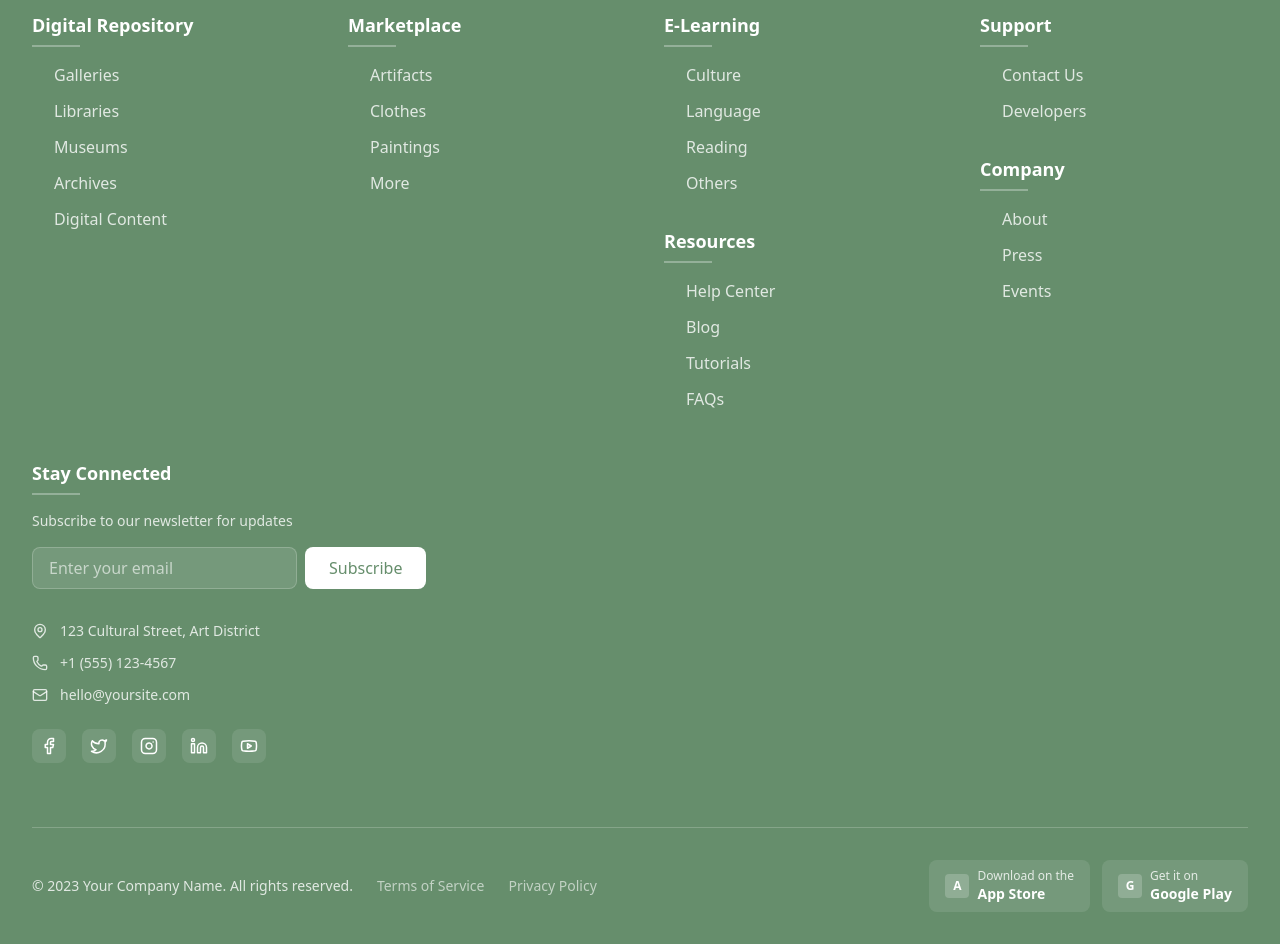
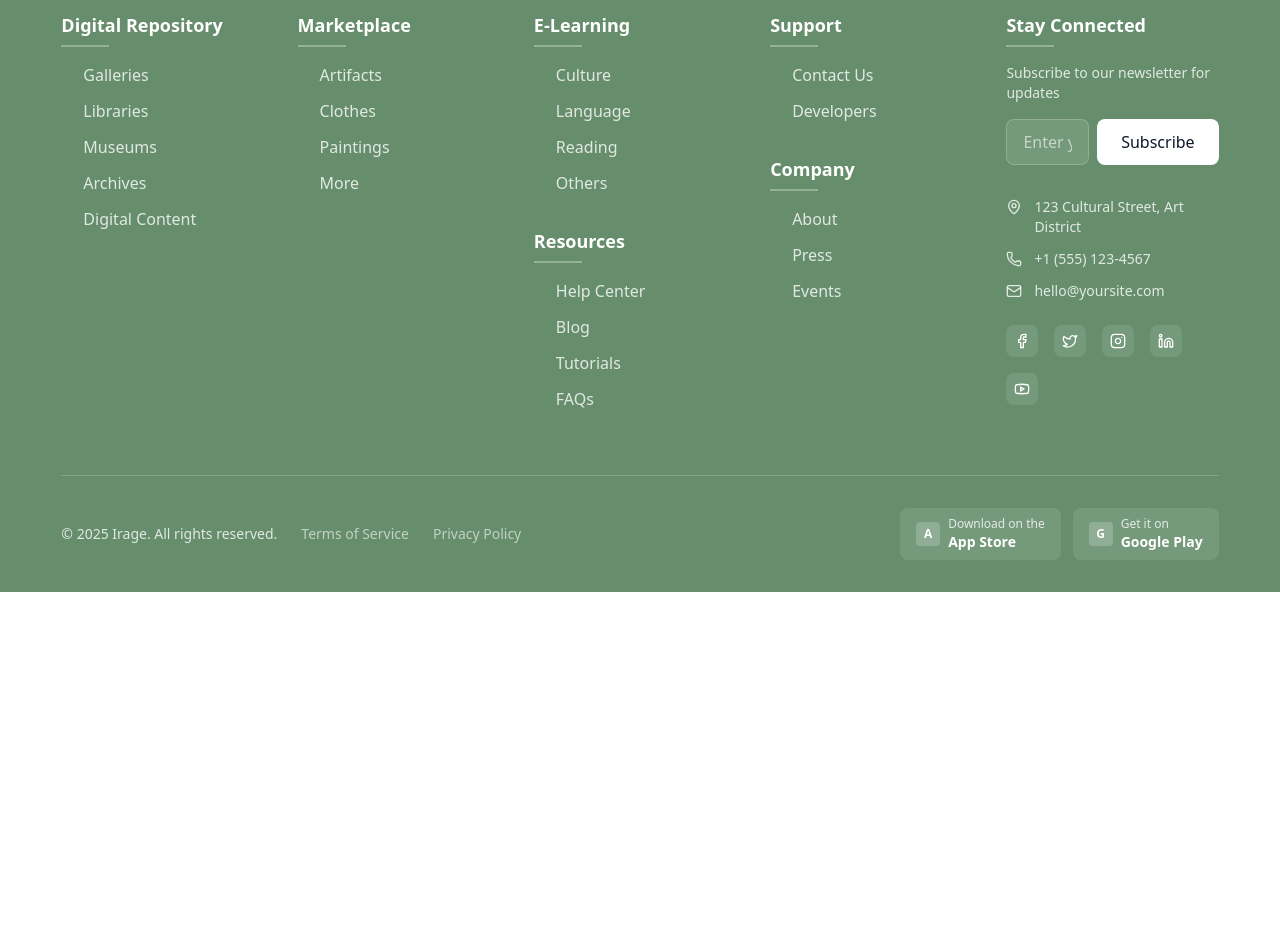
Before and after one commit to The-DHP-Platform/ts_new_frontend_2025, a React (Vite) app: page / in a window 1280 px wide. Shown: the part 6480-7424 px from the top of the page. After the commit the page ends 7072 px from the top, so only its background shows below. Built offline with nearby package versions, Linux system fonts and the light colour scheme.

Commit message:
Done: With All the feedback changes and created new pages

```diff
--- a/src/comps/Footer.tsx
+++ b/src/comps/Footer.tsx
@@ -10,10 +10,25 @@ import {
   ArrowRight,
   ChevronUp
 } from 'lucide-react';
+import { useState } from 'react';
 
 const Footer = () => {
+  const [email, setEmail] = useState('');
+  const [isSubscribed, setIsSubscribed] = useState(false);
+
   const scrollToTop = () => {
     window.scrollTo({ top: 0, behavior: 'smooth' });
+  };
+
+  const handleSubscribe = () => {
+    if (email.trim()) {
+      // Simulate subscription
+      setIsSubscribed(true);
+      setTimeout(() => {
+        setIsSubscribed(false);
+        setEmail('');
+      }, 3000);
+    }
   };
 
   return (
@@ -21,252 +36,237 @@ const Footer = () => {
       {/* Back to top button */}
       <button
         onClick={scrollToTop}
-        className="absolute -top-6 right-8 bg-white text-primary p-3 rounded-full shadow-lg hover:shadow-xl transition-all duration-300 hover:scale-110"
+        className="absolute -top-4 right-4 sm:-top-6 sm:right-6 lg:right-8 bg-white text-slate-900 p-2 sm:p-3 rounded-full shadow-lg hover:shadow-xl transition-all duration-300 hover:scale-110 z-10"
         aria-label="Back to top"
       >
-        <ChevronUp size={20} />
+        <ChevronUp size={16} className="sm:w-5 sm:h-5" />
       </button>
 
-      <div className="max-w-6xl xl:max-w-7xl mx-auto px-4 sm:px-6 lg:px-8">
+      <div className="max-w-11/12 mx-auto px-4 sm:px-6 lg:px-2">
         {/* Main footer content */}
-        <div className="py-16">
-          <div className="grid grid-cols-1 lg:grid-cols-2 xl:grid-cols-4 2xl:grid-cols-5 gap-8 lg:gap-12">
+        <div className="py-12 sm:py-16">
+          <div className="grid grid-cols-2 sm:grid-cols-2 lg:grid-cols-3 xl:grid-cols-5 gap-8 lg:gap-6">
 
             {/* Digital Repository */}
-            <div className="lg:col-span-1">
-              <h3 className="text-lg font-semibold mb-6 relative">
+            <div className="sm:col-span-1">
+              <h3 className="text-base sm:text-lg font-semibold mb-4 sm:mb-6 relative">
                 Digital Repository
                 <div className="absolute -bottom-2 left-0 w-12 h-0.5 bg-white/30"></div>
               </h3>
-              <ul className="space-y-3">
-                <li><a href="#" className="text-white/80 hover:text-white transition-colors duration-200 flex items-center group">
-                  <ArrowRight size={14} className="mr-2 opacity-0 group-hover:opacity-100 transition-opacity duration-200" />
-                  Galleries
-                </a></li>
-                <li><a href="#" className="text-white/80 hover:text-white transition-colors duration-200 flex items-center group">
-                  <ArrowRight size={14} className="mr-2 opacity-0 group-hover:opacity-100 transition-opacity duration-200" />
-                  Libraries
-                </a></li>
-                <li><a href="#" className="text-white/80 hover:text-white transition-colors duration-200 flex items-center group">
-                  <ArrowRight size={14} className="mr-2 opacity-0 group-hover:opacity-100 transition-opacity duration-200" />
-                  Museums
-                </a></li>
-                <li><a href="#" className="text-white/80 hover:text-white transition-colors duration-200 flex items-center group">
-                  <ArrowRight size={14} className="mr-2 opacity-0 group-hover:opacity-100 transition-opacity duration-200" />
-                  Archives
-                </a></li>
-                <li><a href="#" className="text-white/80 hover:text-white transition-colors duration-200 flex items-center group">
-                  <ArrowRight size={14} className="mr-2 opacity-0 group-hover:opacity-100 transition-opacity duration-200" />
-                  Digital Content
-                </a></li>
+              <ul className="space-y-2 sm:space-y-3">
+                {['Galleries', 'Libraries', 'Museums', 'Archives', 'Digital Content'].map((item) => (
+                  <li key={item}>
+                    <a href="#" className="text-white/80 hover:text-white transition-colors duration-200 flex items-center group text-sm sm:text-base">
+                      <ArrowRight size={12} className="mr-2 opacity-0 group-hover:opacity-100 transition-opacity duration-200 sm:w-3.5 sm:h-3.5" />
+                      {item}
+                    </a>
+                  </li>
+                ))}
               </ul>
             </div>
 
             {/* Marketplace */}
-            <div className="lg:col-span-1">
-              <h3 className="text-lg font-semibold mb-6 relative">
+            <div className="sm:col-span-1">
+              <h3 className="text-base sm:text-lg font-semibold mb-4 sm:mb-6 relative">
                 Marketplace
                 <div className="absolute -bottom-2 left-0 w-12 h-0.5 bg-white/30"></div>
               </h3>
-              <ul className="space-y-3">
-                <li><a href="#" className="text-white/80 hover:text-white transition-colors duration-200 flex items-center group">
-                  <ArrowRight size={14} className="mr-2 opacity-0 group-hover:opacity-100 transition-opacity duration-200" />
-                  Artifacts
-                </a></li>
-                <li><a href="#" className="text-white/80 hover:text-white transition-colors duration-200 flex items-center group">
-                  <ArrowRight size={14} className="mr-2 opacity-0 group-hover:opacity-100 transition-opacity duration-200" />
-                  Clothes
-                </a></li>
-                <li><a href="#" className="text-white/80 hover:text-white transition-colors duration-200 flex items-center group">
-                  <ArrowRight size={14} className="mr-2 opacity-0 group-hover:opacity-100 transition-opacity duration-200" />
-                  Paintings
-                </a></li>
-                <li><a href="#" className="text-white/80 hover:text-white transition-colors duration-200 flex items-center group">
-                  <ArrowRight size={14} className="mr-2 opacity-0 group-hover:opacity-100 transition-opacity duration-200" />
-                  More
-                </a></li>
+              <ul className="space-y-2 sm:space-y-3">
+                {['Artifacts', 'Clothes', 'Paintings', 'More'].map((item) => (
+                  <li key={item}>
+                    <a href="#" className="text-white/80 hover:text-white transition-colors duration-200 flex items-center group text-sm sm:text-base">
+                      <ArrowRight size={12} className="mr-2 opacity-0 group-hover:opacity-100 transition-opacity duration-200 sm:w-3.5 sm:h-3.5" />
+                      {item}
+                    </a>
+                  </li>
+                ))}
               </ul>
             </div>
 
-            {/* E-Learning & Resources */}
-            <div className="lg:col-span-1">
-              <h3 className="text-lg font-semibold mb-6 relative">
+            {/* E-Learning & Resources - Stacked on mobile */}
+            <div className="sm:col-span-2 lg:col-span-1 xl:col-span-1">
+              <div className="space-y-8">
+                {/* E-Learning */}
+                <div>
+                  <h3 className="text-base sm:text-lg font-semibold mb-4 sm:mb-6 relative">
                     E-Learning
                     <div className="absolute -bottom-2 left-0 w-12 h-0.5 bg-white/30"></div>
                   </h3>
-              <ul className="space-y-3 mb-8">
-                <li><a href="#" className="text-white/80 hover:text-white transition-colors duration-200 flex items-center group">
-                  <ArrowRight size={14} className="mr-2 opacity-0 group-hover:opacity-100 transition-opacity duration-200" />
-                  Culture
-                </a></li>
-                <li><a href="#" className="text-white/80 hover:text-white transition-colors duration-200 flex items-center group">
-                  <ArrowRight size={14} className="mr-2 opacity-0 group-hover:opacity-100 transition-opacity duration-200" />
-                  Language
-                </a></li>
-                <li><a href="#" className="text-white/80 hover:text-white transition-colors duration-200 flex items-center group">
-                  <ArrowRight size={14} className="mr-2 opacity-0 group-hover:opacity-100 transition-opacity duration-200" />
-                  Reading
-                </a></li>
-                <li><a href="#" className="text-white/80 hover:text-white transition-colors duration-200 flex items-center group">
-                  <ArrowRight size={14} className="mr-2 opacity-0 group-hover:opacity-100 transition-opacity duration-200" />
-                  Others
-                </a></li>
+                  <ul className="space-y-2 sm:space-y-3">
+                    {['Culture', 'Language', 'Reading', 'Others'].map((item) => (
+                      <li key={item}>
+                        <a href="#" className="text-white/80 hover:text-white transition-colors duration-200 flex items-center group text-sm sm:text-base">
+                          <ArrowRight size={12} className="mr-2 opacity-0 group-hover:opacity-100 transition-opacity duration-200 sm:w-3.5 sm:h-3.5" />
+                          {item}
+                        </a>
+                      </li>
+                    ))}
                   </ul>
+                </div>
 
-              <h3 className="text-lg font-semibold mb-6 relative">
+                {/* Resources */}
+                <div>
+                  <h3 className="text-base sm:text-lg font-semibold mb-4 sm:mb-6 relative">
                     Resources
                     <div className="absolute -bottom-2 left-0 w-12 h-0.5 bg-white/30"></div>
                   </h3>
-              <ul className="space-y-3">
-                <li><a href="#" className="text-white/80 hover:text-white transition-colors duration-200 flex items-center group">
-                  <ArrowRight size={14} className="mr-2 opacity-0 group-hover:opacity-100 transition-opacity duration-200" />
-                  Help Center
-                </a></li>
-                <li><a href="#" className="text-white/80 hover:text-white transition-colors duration-200 flex items-center group">
-                  <ArrowRight size={14} className="mr-2 opacity-0 group-hover:opacity-100 transition-opacity duration-200" />
-                  Blog
-                </a></li>
-                <li><a href="#" className="text-white/80 hover:text-white transition-colors duration-200 flex items-center group">
-                  <ArrowRight size={14} className="mr-2 opacity-0 group-hover:opacity-100 transition-opacity duration-200" />
-                  Tutorials
-                </a></li>
-                <li><a href="#" className="text-white/80 hover:text-white transition-colors duration-200 flex items-center group">
-                  <ArrowRight size={14} className="mr-2 opacity-0 group-hover:opacity-100 transition-opacity duration-200" />
-                  FAQs
-                </a></li>
+                  <ul className="space-y-2 sm:space-y-3">
+                    {['Help Center', 'Blog', 'Tutorials', 'FAQs'].map((item) => (
+                      <li key={item}>
+                        <a href="#" className="text-white/80 hover:text-white transition-colors duration-200 flex items-center group text-sm sm:text-base">
+                          <ArrowRight size={12} className="mr-2 opacity-0 group-hover:opacity-100 transition-opacity duration-200 sm:w-3.5 sm:h-3.5" />
+                          {item}
+                        </a>
+                      </li>
+                    ))}
+                  </ul>
+                </div>
+              </div>
+            </div>
+
+            {/* Support & Company - Stacked on mobile */}
+            <div className="sm:col-span-2 lg:col-span-1 xl:col-span-1">
+              <div className="space-y-8">
+                {/* Support */}
+                <div>
+                  <h3 className="text-base sm:text-lg font-semibold mb-4 sm:mb-6 relative">
+                    Support
+                    <div className="absolute -bottom-2 left-0 w-12 h-0.5 bg-white/30"></div>
+                  </h3>
+                  <ul className="space-y-2 sm:space-y-3">
+                    {['Contact Us', 'Developers'].map((item) => (
+                      <li key={item}>
+                        <a href="#" className="text-white/80 hover:text-white transition-colors duration-200 flex items-center group text-sm sm:text-base">
+                          <ArrowRight size={12} className="mr-2 opacity-0 group-hover:opacity-100 transition-opacity duration-200 sm:w-3.5 sm:h-3.5" />
+                          {item}
+                        </a>
+                      </li>
+                    ))}
                   </ul>
                 </div>
 
-            {/* Support & Company */}
-            <div className="lg:col-span-1">
-              <h3 className="text-lg font-semibold mb-6 relative">
-                Support
-                <div className="absolute -bottom-2 left-0 w-12 h-0.5 bg-white/30"></div>
-              </h3>
-              <ul className="space-y-3 mb-8">
-                <li><a href="#" className="text-white/80 hover:text-white transition-colors duration-200 flex items-center group">
-                  <ArrowRight size={14} className="mr-2 opacity-0 group-hover:opacity-100 transition-opacity duration-200" />
-                  Contact Us
-                </a></li>
-                <li><a href="#" className="text-white/80 hover:text-white transition-colors duration-200 flex items-center group">
-                  <ArrowRight size={14} className="mr-2 opacity-0 group-hover:opacity-100 transition-opacity duration-200" />
-                  Developers
-                </a></li>
-              </ul>
-
-              <h3 className="text-lg font-semibold mb-6 relative">
+                {/* Company */}
+                <div>
+                  <h3 className="text-base sm:text-lg font-semibold mb-4 sm:mb-6 relative">
                     Company
                     <div className="absolute -bottom-2 left-0 w-12 h-0.5 bg-white/30"></div>
                   </h3>
-              <ul className="space-y-3">
-                <li><a href="#" className="text-white/80 hover:text-white transition-colors duration-200 flex items-center group">
-                  <ArrowRight size={14} className="mr-2 opacity-0 group-hover:opacity-100 transition-opacity duration-200" />
-                  About
-                </a></li>
-                <li><a href="#" className="text-white/80 hover:text-white transition-colors duration-200 flex items-center group">
-                  <ArrowRight size={14} className="mr-2 opacity-0 group-hover:opacity-100 transition-opacity duration-200" />
-                  Press
-                </a></li>
-                <li><a href="#" className="text-white/80 hover:text-white transition-colors duration-200 flex items-center group">
-                  <ArrowRight size={14} className="mr-2 opacity-0 group-hover:opacity-100 transition-opacity duration-200" />
-                  Events
-                </a></li>
+                  <ul className="space-y-2 sm:space-y-3">
+                    {['About', 'Press', 'Events'].map((item) => (
+                      <li key={item}>
+                        <a href="#" className="text-white/80 hover:text-white transition-colors duration-200 flex items-center group text-sm sm:text-base">
+                          <ArrowRight size={12} className="mr-2 opacity-0 group-hover:opacity-100 transition-opacity duration-200 sm:w-3.5 sm:h-3.5" />
+                          {item}
+                        </a>
+                      </li>
+                    ))}
                   </ul>
                 </div>
+              </div>
+            </div>
 
-            {/* Newsletter & Contact */}
-            <div className="lg:col-span-1">
-              <h3 className="text-lg font-semibold mb-6 relative">
+            {/* Newsletter & Contact - Full width on mobile */}
+            <div className="sm:col-span-2 lg:col-span-3 xl:col-span-1">
+              <h3 className="text-base sm:text-lg font-semibold mb-4 sm:mb-6 relative">
                 Stay Connected
                 <div className="absolute -bottom-2 left-0 w-12 h-0.5 bg-white/30"></div>
               </h3>
 
               {/* Newsletter */}
-              <div className="mb-8">
-                <p className="text-white/80 mb-4 text-sm">Subscribe to our newsletter for updates</p>
-                <div className="flex flex-col lg:flex-row gap-2">
+              <div className="mb-6 sm:mb-8">
+                <p className="text-white/80 mb-3 sm:mb-4 text-sm">Subscribe to our newsletter for updates</p>
+                <div className="space-y-3 sm:space-y-0 sm:flex sm:gap-2">
                   <input
                     type="email"
+                    value={email}
+                    onChange={(e) => setEmail(e.target.value)}
                     placeholder="Enter your email"
-                    className="flex-1 px-4 py-2 rounded-lg bg-white/10 border border-white/20 text-white placeholder-white/60 focus:outline-none focus:ring-2 focus:ring-white/30 focus:border-transparent"
+                    className="w-full sm:flex-1 px-3 sm:px-4 py-2 sm:py-2.5 rounded-lg bg-white/10 border border-white/20 text-white placeholder-white/60 focus:outline-none focus:ring-2 focus:ring-white/30 focus:border-transparent text-sm sm:text-base"
                   />
-                  <button className="px-6 py-2 bg-white text-primary rounded-lg hover:bg-white/90 transition-colors duration-200 font-medium">
-                    Subscribe
+                  <button
+                    onClick={handleSubscribe}
+                    disabled={isSubscribed}
+                    className="w-full sm:w-auto px-4 sm:px-6 py-2 sm:py-2.5 bg-white text-slate-900 rounded-lg hover:bg-white/90 transition-colors duration-200 font-medium text-sm sm:text-base disabled:opacity-70 disabled:cursor-not-allowed"
+                  >
+                    {isSubscribed ? 'Subscribed!' : 'Subscribe'}
                   </button>
                 </div>
               </div>
 
               {/* Contact Info */}
-              <div className="space-y-3 mb-6">
-                <div className="flex items-center text-white/80">
-                  <MapPin size={16} className="mr-3 flex-shrink-0" />
-                  <span className="text-sm">123 Cultural Street, Art District</span>
+              <div className="space-y-2 sm:space-y-3 mb-4 sm:mb-6">
+                <div className="flex items-start text-white/80">
+                  <MapPin size={14} className="mr-2 sm:mr-3 flex-shrink-0 mt-0.5 sm:w-4 sm:h-4" />
+                  <span className="text-xs sm:text-sm">123 Cultural Street, Art District</span>
                 </div>
                 <div className="flex items-center text-white/80">
-                  <Phone size={16} className="mr-3 flex-shrink-0" />
-                  <span className="text-sm">+1 (555) 123-4567</span>
+                  <Phone size={14} className="mr-2 sm:mr-3 flex-shrink-0 sm:w-4 sm:h-4" />
+                  <span className="text-xs sm:text-sm">+1 (555) 123-4567</span>
                 </div>
                 <div className="flex items-center text-white/80">
-                  <Mail size={16} className="mr-3 flex-shrink-0" />
-                  <span className="text-sm">hello@yoursite.com</span>
+                  <Mail size={14} className="mr-2 sm:mr-3 flex-shrink-0 sm:w-4 sm:h-4" />
+                  <span className="text-xs sm:text-sm">hello@yoursite.com</span>
                 </div>
               </div>
 
               {/* Social Icons */}
-              <div className="flex space-x-4">
-                <a href="#" className="p-2 bg-white/10 rounded-lg hover:bg-white/20 transition-colors duration-200">
-                  <Facebook size={18} />
+              <div className="flex flex-wrap gap-3 sm:gap-4">
+                {[
+                  { Icon: Facebook, label: 'Facebook' },
+                  { Icon: Twitter, label: 'Twitter' },
+                  { Icon: Instagram, label: 'Instagram' },
+                  { Icon: Linkedin, label: 'LinkedIn' },
+                  { Icon: Youtube, label: 'YouTube' }
+                ].map(({ Icon, label }) => (
+                  <a
+                    key={label}
+                    href="#"
+                    className="p-2 bg-white/10 rounded-lg hover:bg-white/20 transition-colors duration-200"
+                    aria-label={label}
+                  >
+                    <Icon size={16} className="sm:w-4 sm:h-4" />
                   </a>
-                <a href="#" className="p-2 bg-white/10 rounded-lg hover:bg-white/20 transition-colors duration-200">
-                  <Twitter size={18} />
-                </a>
-                <a href="#" className="p-2 bg-white/10 rounded-lg hover:bg-white/20 transition-colors duration-200">
-                  <Instagram size={18} />
-                </a>
-                <a href="#" className="p-2 bg-white/10 rounded-lg hover:bg-white/20 transition-colors duration-200">
-                  <Linkedin size={18} />
-                </a>
-                <a href="#" className="p-2 bg-white/10 rounded-lg hover:bg-white/20 transition-colors duration-200">
-                  <Youtube size={18} />
-                </a>
+                ))}
               </div>
             </div>
           </div>
         </div>
 
         {/* Bottom section */}
-        <div className="border-t border-white/20 py-8">
-          <div className="flex flex-col md:flex-row justify-between items-center space-y-4 md:space-y-0">
-            <div className="flex flex-col sm:flex-row items-center space-y-2 sm:space-y-0 sm:space-x-6">
-              <p className="text-white/80 text-sm">© 2023 Your Company Name. All rights reserved.</p>
-              <div className="flex space-x-6">
-                <a href="#" className="text-white/60 hover:text-white text-sm transition-colors duration-200">
+        <div className="border-t border-white/20 py-6 sm:py-8">
+          <div className="flex flex-col space-y-4 lg:flex-row lg:justify-between lg:items-center lg:space-y-0">
+            <div className="flex flex-col space-y-3 sm:flex-row sm:items-center sm:space-y-0 sm:space-x-6">
+              <p className="text-white/80 text-xs sm:text-sm text-center sm:text-left">
+                &copy; {new Date().getFullYear()} Irage. All rights reserved.
+              </p>
+              <div className="flex justify-center sm:justify-start space-x-4 sm:space-x-6">
+                <a href="#" className="text-white/60 hover:text-white text-xs sm:text-sm transition-colors duration-200">
                   Terms of Service
                 </a>
-                <a href="#" className="text-white/60 hover:text-white text-sm transition-colors duration-200">
+                <a href="#" className="text-white/60 hover:text-white text-xs sm:text-sm transition-colors duration-200">
                   Privacy Policy
                 </a>
               </div>
             </div>
 
             {/* App Store badges */}
-            <div className="flex space-x-3">
-              <div className="bg-white/10 px-4 py-2 rounded-lg flex items-center space-x-2 hover:bg-white/20 transition-colors duration-200 cursor-pointer">
-                <div className="w-6 h-6 bg-white/20 rounded flex items-center justify-center">
+            <div className="flex flex-col sm:flex-row space-y-2 sm:space-y-0 sm:space-x-3">
+              <div className="bg-white/10 px-3 sm:px-4 py-2 rounded-lg flex items-center space-x-2 hover:bg-white/20 transition-colors duration-200 cursor-pointer">
+                <div className="w-5 h-5 sm:w-6 sm:h-6 bg-white/20 rounded flex items-center justify-center">
                   <span className="text-xs font-bold">A</span>
                 </div>
                 <div>
                   <div className="text-xs text-white/80">Download on the</div>
-                  <div className="text-sm font-semibold">App Store</div>
+                  <div className="text-xs sm:text-sm font-semibold">App Store</div>
                 </div>
               </div>
-              <div className="bg-white/10 px-4 py-2 rounded-lg flex items-center space-x-2 hover:bg-white/20 transition-colors duration-200 cursor-pointer">
-                <div className="w-6 h-6 bg-white/20 rounded flex items-center justify-center">
+              <div className="bg-white/10 px-3 sm:px-4 py-2 rounded-lg flex items-center space-x-2 hover:bg-white/20 transition-colors duration-200 cursor-pointer">
+                <div className="w-5 h-5 sm:w-6 sm:h-6 bg-white/20 rounded flex items-center justify-center">
                   <span className="text-xs font-bold">G</span>
                 </div>
                 <div>
                   <div className="text-xs text-white/80">Get it on</div>
-                  <div className="text-sm font-semibold">Google Play</div>
+                  <div className="text-xs sm:text-sm font-semibold">Google Play</div>
                 </div>
               </div>
             </div>
```
Also changed, not shown: vite.config.ts (+8 -1 lines). Lines whose indentation alone changed are shown as unchanged.
